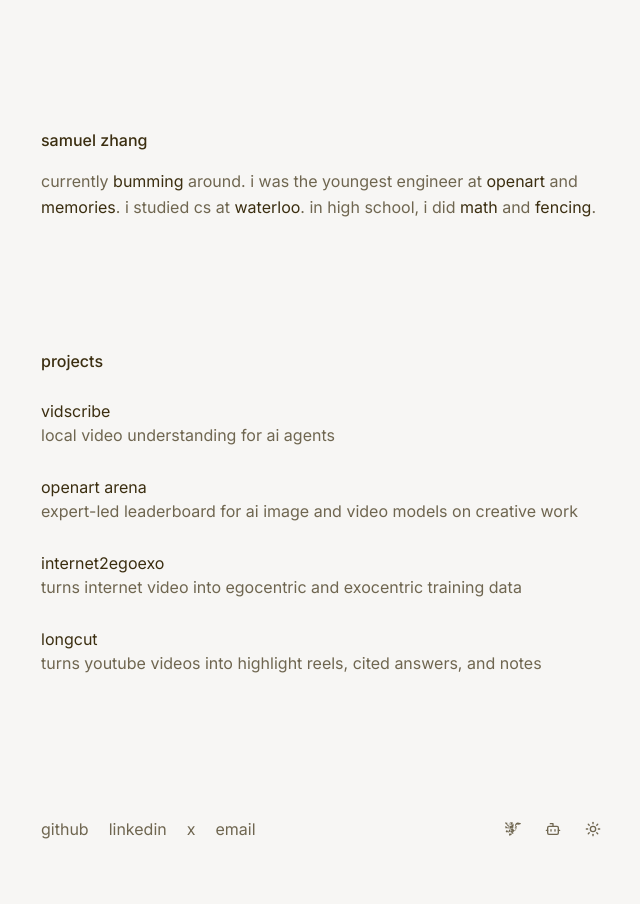
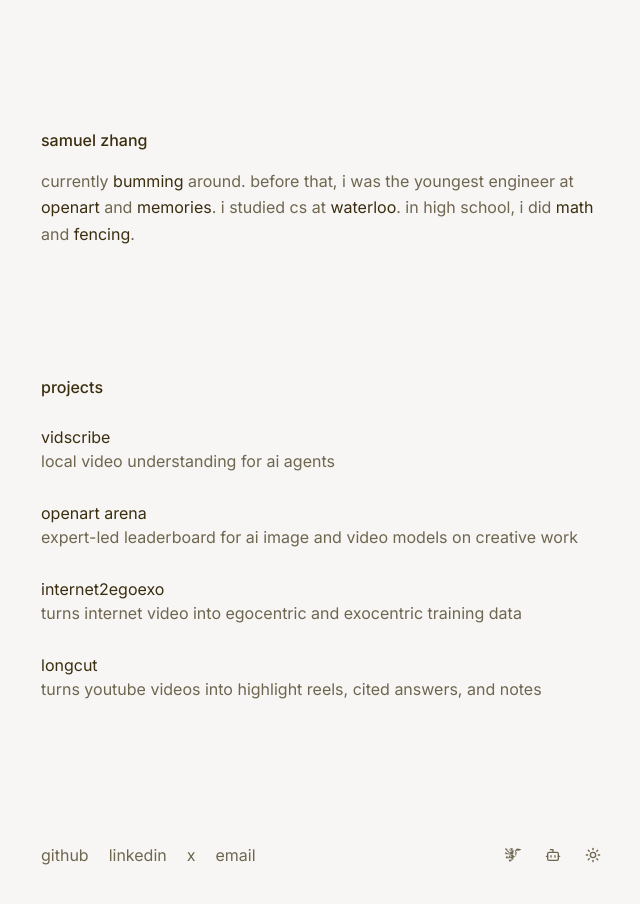
Before and after one commit to SamuelZ12/personal-website, a Next.js app: page / in a window 1280 px wide. Shown: the top 904 px of the page, without its empty margins (319-959 px from the left). Built offline with nearby package versions, Linux system fonts and the light colour scheme.

Commit message:
Add "before that" to the bio

```diff
--- a/src/config.tsx
+++ b/src/config.tsx
@@ -24,7 +24,7 @@ const BioLink = ({ href, children }: { href: string; children: string }) => (
 export const BIO: (string | { text: string; href: string })[] = [
     'currently ',
     { text: 'bumming', href: 'https://www.noahpinion.blog/p/bumbition' },
-    ' around. i was the youngest engineer at ',
+    ' around. before that, i was the youngest engineer at ',
     { text: 'openart', href: 'https://openart.ai/' },
     ' and ',
     { text: 'memories', href: 'https://memories.ai' },
```
